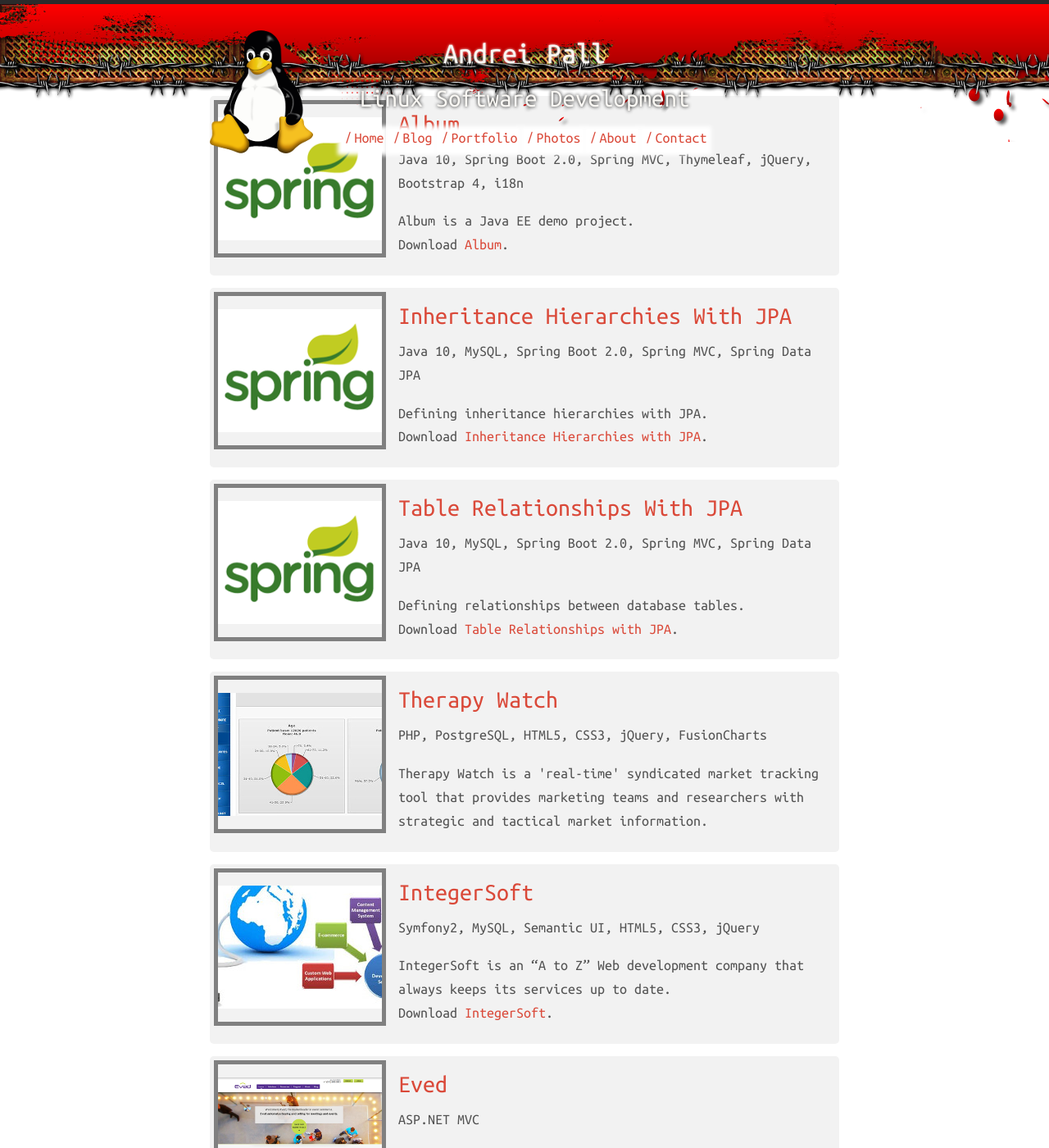
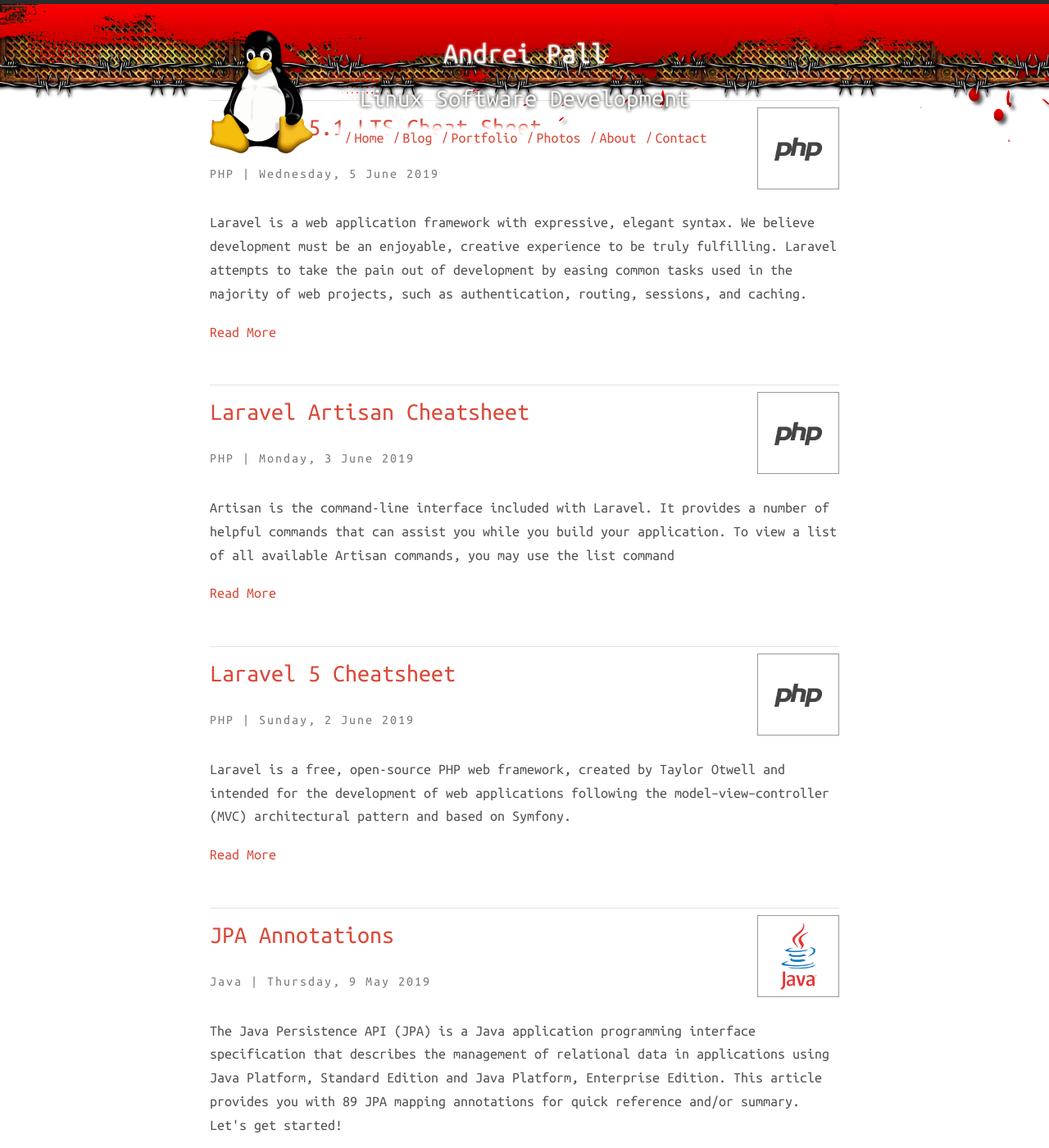
Before and after one commit to andreipall/andreipall.github.io, a Jekyll site: the page built from portfolio/index.html, in a window 1280 px wide and 1400 px high, scrolled down 428 px. Shown: the whole window at 82% size. Built offline with Jekyll 4.4.1, drawn with Linux system fonts in a browser that asks for light colours; comment, search, counter and statistics services are not loaded; some of the changed text lies outside the part shown.

Commit message:
portfolio test

```diff
--- a/_config.yml
+++ b/_config.yml
@@ -4,9 +4,6 @@
 # baseurl: /harmony
 
 # Site live URL
-# url: http://gayan.me
-
-# Localhost
 url: https://andreipall.github.io
 
 # Harmony theme configuration. Please change accordingly.
--- a/portfolio.md
+++ /dev/null
@@ -1,193 +0,0 @@
----
-layout: page
-title: Portfolio
-permalink: /portfolio/
----
-<ul class="portfolio">
-    <li>
-        <a title="Spring Projects" href="/downloads/spring_projects.tar.gz" target="_blank" class="article-image"><img src="/assets/img/projects/java.png" alt="Spring Projects" /></a>
-        <div class="article-content">
-            <h3 class="post-title"><a title="Spring Projects" href="/downloads/spring_projects.tar.gz" target="_blank">Spring Projects</a></h3>
-		    <p>Java 10, MySQL, Spring Boot 2.0, Spring MVC, Spring Data JPA, Spring Security, Bootstrap 4, iText, JFreeChart, REST</p>
-		    <p>Java EE demo projects.<br />
-		    Download <a title="Spring Projects" href="/downloads/spring_projects.tar.gz">Spring Projects</a>.</p>
-        </div>
-	</li>
-    <li>
-        <a title="Album" href="/downloads/album.tar.gz" target="_blank" class="article-image"><img src="/assets/img/projects/java.png" alt="Album" /></a>
-        <div class="article-content">
-            <h3 class="post-title"><a title="Album" href="/downloads/album.tar.gz" target="_blank">Album</a></h3>
-		    <p>Java 10, Spring Boot 2.0, Spring MVC, Thymeleaf, jQuery, Bootstrap 4, i18n</p>
-		    <p>Album is a Java EE demo project.<br />
-		    Download <a title="Download Album" href="/downloads/album.tar.gz">Album</a>.</p>
-        </div>
-	</li>
-    <li>
-        <a title="Inheritance Hierarchies with JPA" href="/downloads/inheritance_hierarchies.tar.gz" target="_blank" class="article-image"><img src="/assets/img/projects/java.png" alt="Inheritance Hierarchies with JPA" /></a>
-        <div class="article-content">
-            <h3 class="post-title"><a title="Inheritance Hierarchies with JPA" href="/downloads/inheritance_hierarchies.tar.gz" target="_blank">Inheritance Hierarchies with JPA</a></h3>
-		    <p>Java 10, MySQL, Spring Boot 2.0, Spring MVC, Spring Data JPA</p>
-		    <p>Defining inheritance hierarchies with JPA.<br />
-		    Download <a title="Download Inheritance Hierarchies with JPA" href="/downloads/inheritance_hierarchies.tar.gz">Inheritance Hierarchies with JPA</a>.</p>
-        </div>
-	</li>
-    <li>
-        <a title="Table Relationships with JPA" href="/downloads/table_relationships.tar.gz" target="_blank" class="article-image"><img src="/assets/img/projects/java.png" alt="Table Relationships with JPA" /></a>
-        <div class="article-content">
-            <h3 class="post-title"><a title="Table Relationships with JPA" href="/downloads/table_relationships.tar.gz" target="_blank">Table Relationships with JPA</a></h3>
-		    <p>Java 10, MySQL, Spring Boot 2.0, Spring MVC, Spring Data JPA</p>
-		    <p>Defining relationships between database tables.<br />
-		    Download <a title="Download Table Relationships with JPA" href="/downloads/table_relationships.tar.gz">Table Relationships with JPA</a>.</p>
-        </div>
-	</li>
-    <li>
-        <a title="Therapy Watch" href="http://rptherapywatch.com" target="_blank" class="article-image"><img src="/assets/img/projects/rp.jpg" alt="Therapy Watch" /></a>
-        <div class="article-content">
-        <h3 class="post-title"><a title="Therapy Watch" href="http://rptherapywatch.com" target="_blank">Therapy Watch</a></h3>
-		    <p>PHP, PostgreSQL, HTML5, CSS3, jQuery, FusionCharts</p>
-        <p>Therapy Watch is a 'real-time' syndicated market tracking tool that provides marketing teams and researchers with strategic and tactical market information.</p>
-        </div>
-	</li>
-    <li>
-        <a title="IntegerSoft" href="/downloads/webapp.local.tar.gz" target="_blank" class="article-image"><img src="/assets/img/projects/web-development.jpg" alt="IntegerSoft" /></a>
-        <div class="article-content">
-            <h3 class="post-title"><a title="IntegerSoft" href="/downloads/webapp.local.tar.gz" target="_blank">IntegerSoft</a></h3>
-		    <p>Symfony2, MySQL, Semantic UI, HTML5, CSS3, jQuery</p>
-		    <p>IntegerSoft is an “A to Z” Web development company that always keeps its services up to date.<br />
-		    Download <a title="Download IntegerSoft" href="/downloads/webapp.local.tar.gz">IntegerSoft</a>.</p>
-        </div>
-	</li>
-	<li>
-        <a title="Eved" href="http://www.eved.com" target="_blank" class="article-image"><img src="/assets/img/projects/eved.png" alt="eved" /></a>
-        <div class="article-content">
-            <h3 class="post-title"><a title="Eved" href="http://www.eved.com" target="_blank">Eved</a></h3>
-		    <p>ASP.NET MVC</p>
-            <p>Eved automates the buying and selling for meetings and events. The $650B global meeting and event industry is a manual and highly fragmented traditional services sector.</p>
-        </div>
-	</li>
-    <li>
-        <a title="Crosland Southeast" href="http://croslandsoutheast.com" target="_blank" class="article-image"><img src="/assets/img/projects/crosland.png" alt="crosland" /></a>
-        <div class="article-content">
-            <h3 class="post-title"><a title="Crosland Southeast" href="http://croslandsoutheast.com" target="_blank">Crosland Southeast</a></h3>
-		    <p>WordPress</p>
-            <p>Crosland Southeast is an experienced development and investment firm, whose team has built more than 20 million square feet of retail and commercial space.</p>
-        </div>
-	</li>
-    <li>
-        <a title="AER Online Solutions" href="http://aeronlinesolutions.com" target="_blank" class="article-image"><img src="/assets/img/projects/aer.png" alt="aer" /></a>
-        <div class="article-content">
-            <h3 class="post-title"><a title="AER Online Solutions" href="http://aeronlinesolutions.com" target="_blank">AER Online Solutions</a></h3>
-		    <p>WordPress</p>
-            <p>AER Online Solutions provides support for all of your online marketing and social media needs. We aim to provide a perfect solution for you.</p>
-        </div>
-	</li>
-    <li>
-        <a title="EventPlanning" href="http://www.eventplanning.com" target="_blank" class="article-image"><img src="/assets/img/projects/eventplanning.png" alt="eventplanning" /></a>
-        <div class="article-content">
-            <h3 class="post-title"><a title="EventPlanning" href="http://www.eventplanning.com" target="_blank">EventPlanning</a></h3>
-		    <p>CodeIgniter, WordPress</p>
-            <p>With just a few clicks of the mouse, you can be on your way to learning how to become an event planner. Imagine doing what you enjoy everyday, getting paid for it.</p>
-        </div>
-	</li>
-    <li>
-        <a title="iShopTheTri" href="http://classified.ishopthetri.com" target="_blank" class="article-image"><img src="/assets/img/projects/ishop.png" alt="ishop" /></a>
-        <div class="article-content">
-            <h3 class="post-title"><a title="iShopTheTri" href="http://classified.ishopthetri.com" target="_blank">iShopTheTri</a></h3>
-		    <p>CodeIgniter</p>
-		    <p>Here you will find your guide to our area. From aquariums to zoos, we have over 18,000 listings that will help you find what you are looking for!</p>
-        </div>
-	</li>
-    <li>
-        <a title="Modern Healthcare" href="http://www.modernhealthcare.com" target="_blank" class="article-image"><img src="/assets/img/projects/modernhealthcare.png" alt="modernhealthcare" /></a>
-        <div class="article-content">
-            <h3 class="post-title"><a title="Modern Healthcare" href="http://www.modernhealthcare.com" target="_blank">Modern Healthcare</a></h3>
-		    <p>PHP5</p>
-		    <p>Modern Healthcare is the industry's leading source of healthcare business and policy news, research and information.</p>
-        </div>
-	</li>
-    <li>
-        <a title="RubberNews" href="http://www.rubbernews.com" target="_blank" class="article-image"><img src="/assets/img/projects/rubbernews.png" alt="rubbernews" /></a>
-        <div class="article-content">
-            <h3 class="post-title"><a title="RubberNews" href="http://www.rubbernews.com" target="_blank">RubberNews</a></h3>
-		    <p>PHP5</p>
-		    <p>Rubber & Plastics News website - www.rubbernews.com - has news updated daily and an extensive online archive as well as statistics and rankings.</p>
-        </div>
-	</li>
-    <li>
-        <a title="Power Classifieds" href="http://powerclassifieds.com/demo/index.php" target="_blank" class="article-image"><img src="/assets/img/projects/powerclassifieds.png" alt="powerclassifieds" /></a>
-        <div class="article-content">
-            <h3 class="post-title"><a title="Power Classifieds" href="http://powerclassifieds.com/demo/index.php" target="_blank">Power Classifieds</a></h3>
-		    <p>CodeIgniter</p>
-		    <p>We are in the web development business and understand webmaster needs and requirements. We have created hundreds of websites for our customers.</p>
-        </div>
-	</li>
-    <li>
-        <a title="Tire Business" href="http://www.tirebusiness.com" target="_blank" class="article-image"><img src="/assets/img/projects/tirebusiness.png" alt="tirebusiness" /></a>
-        <div class="article-content">
-            <h3 class="post-title"><a title="Tire Business" href="http://www.tirebusiness.com" target="_blank">Tire Business</a></h3>
-		    <p>PHP5</p>
-		    <p>Tire Business is an award-winning newspaper written for independent tire dealers and others in the tire and automotive service industries and automotive aftermarket.</p>
-        </div>
-	</li>
-    <li>
-        <a title="Workforce" href="http://www.workforce.com" target="_blank" class="article-image"><img src="/assets/img/projects/workforce.png" alt="workforce" /></a>
-        <div class="article-content">
-            <h3 class="post-title"><a title="Workforce" href="http://www.workforce.com" target="_blank">Workforce</a></h3>
-		    <p>PHP5</p>
-		    <p>Workforce is a multimedia publication that covers the intersection of people management and business strategy.</p>
-        </div>
-	</li>
-	<li>
-        <a title="Add Banner" href="/downloads/banners.tar.gz" target="_blank" class="article-image"><img src="/assets/img/projects/photo01.png" alt="Add Banner" /></a>
-        <div class="article-content">
-            <h3 class="post-title"><a title="Add Banner" href="/downloads/banners.tar.gz" target="_blank">Add Banner</a></h3>
-		    <p>Drupal 7, PHP, MySQL, HTML, CSS</p>
-		    <p>Add Banner is a Drupal 7 module that can add banners to your pages.<br />
-		    Download <a title="Download Add Banner" href="/downloads/banners.tar.gz">Add Banner</a>.</p>
-        </div>
-	</li>
-	<li>
-        <a title="CodeVerifier" href="/downloads/codeverifier.tar.gz" target="_blank" class="article-image"><img src="/assets/img/projects/photo02.png" alt="CodeVerifier" /></a>
-        <div class="article-content">
-            <h3 class="post-title"><a title="CodeVerifier" href="/downloads/codeverifier.tar.gz" target="_blank">CodeVerifier</a></h3>
-		    <p>C#, Visual Studio 2005</p>
-		    <p>CodeVerifier is a Visual Studio Add-in that searches the souce code of a program for strings.<br />
-		    Download <a title="Download CodeVerifier" href="/downloads/codeverifier.tar.gz">CodeVerifier</a>.</p>
-        </div>
-	</li>
-	<li>
-        <a title="Integersoft" href="http://integersoftdevel.appspot.com" target="_blank" class="article-image"><img src="/assets/img/projects/photo12.png" alt="Integersoft" /></a>
-        <div class="article-content">
-            <h3 class="post-title"><a title="Integersoft" href="http://integersoftdevel.appspot.com" target="_blank">Integersoft</a></h3>
-		    <p>Google App Engine, Python</p>
-		    <p>Download <a title="Download Integersoft" href="/downloads/integersoft.tar.gz">Integersoft</a>.</p>
-        </div>
-	</li>
-	<li>
-        <a title="Xffeeds" href="/downloads/xffeeds.tar.gz" target="_blank" class="article-image"><img src="/assets/img/projects/photo16.png" alt="Xffeeds" /></a>
-        <div class="article-content">
-            <h3 class="post-title"><a title="Xffeeds" href="/downloads/xffeeds.tar.gz" target="_blank">Xffeeds</a></h3>
-		    <p>C, GTK+, Libxml2, Linux</p>
-		    <p>Xffeeds is a GTK+ RSS news aggregation solution for Linux.<br />
-		    Download <a title="Download Xffeeds" href="/downloads/xffeeds.tar.gz">Xffeeds</a>.</p>
-        </div>
-	</li>
-	<li>
-        <a title="WebsitesInfo" href="http://andreipall-websitesinfo.appspot.com" target="_blank" class="article-image"><img src="/assets/img/projects/websitesinfo.png" alt="WebsitesInfo" /></a>
-        <div class="article-content">
-            <h3 class="post-title"><a title="WebsitesInfo" href="http://andreipall-websitesinfo.appspot.com" target="_blank">WebsitesInfo</a></h3>
-		    <p>Java, JSP, servlets, Google App Engine</p>
-		    <p>WebsitesInfo can store information about your websites such as username, password, and FTP account access data.<br />
-		    Download <a title="Download WebsitesInfo" href="/downloads/WebsitesInfo.tar.gz">WebsitesInfo</a>.</p>
-        </div>
-	</li>
-	<li>
-        <a title="Fishing Shop" href="/downloads/fishing_shop.zip" target="_blank" class="article-image"><img src="/assets/img/projects/1.png" alt="Fishing Shop" /></a>
-        <div class="article-content">
-            <h3 class="post-title"><a title="Fishing Shop" href="/downloads/fishing_shop.zip" target="_blank">Fishing Shop</a></h3>
-		    <p>PHP, Bootstrap, jQuery, Oracle Database Express Edition 11g</p>
-		    <p>Find Cheap Fishing Accessories, Buy Fishing Accessories!<br />
-		    Download <a title="Download Fishing Shop" href="/downloads/fishing_shop.zip">Fishing Shop</a>.</p>
-        </div>
-	</li>
-</ul>
--- /dev/null
+++ b/portfolio/index.html
@@ -0,0 +1,46 @@
+---
+layout: default
+---
+<div id="home" class="page-content wc-container">
+	<div class="posts">
+  		{% for post in site.posts limit:10 %}
+  			<div class="post">
+				<div style="width: 87%; float: left;">
+    			<h3 class="post-title">
+			      <a href="{{ post.url | prepend: site.url }}">
+			        {{ post.title }}
+			      </a>
+    			</h3>
+
+          <p class="post-meta">
+            {% if (post.categories.size > 0 %}
+            <span class="categories">
+            {{ post.categories | array_to_sentence_string }}
+            </span> |
+            {% endif %}
+            <span class="post-date">
+            {{ post.date | date: "%A, %-d %B %Y" }}
+            </span>
+          </p>
+          </div>
+          {% if (post.categories.size > 0 %}
+    	  <div style="width: 13%; float: right;">
+			<img src="/assets/img/categories/{{ post.categories | array_to_sentence_string | downcase }}.png" style="background: transparent; padding: 8px; border: 1px solid #999999;" />
+		  </div>
+		  <div style="clear: both;"></div>
+		  {% endif %}
+  				<p>
+	  				{{ post.excerpt }}
+  				</p>
+  				<p>
+  					<a href="{{ post.url | prepend: site.url }}" title="{{ post.title}}">
+  						Read More
+					</a>
+  				</p>
+  			</div>
+  		{% endfor %}
+	</div>
+	<div class="post-footer">
+		<div class="column-full"><a href="{{ '/blog' | prepend: site.url }}">Blog archive</a></div>
+	</div>
+</div>
```
